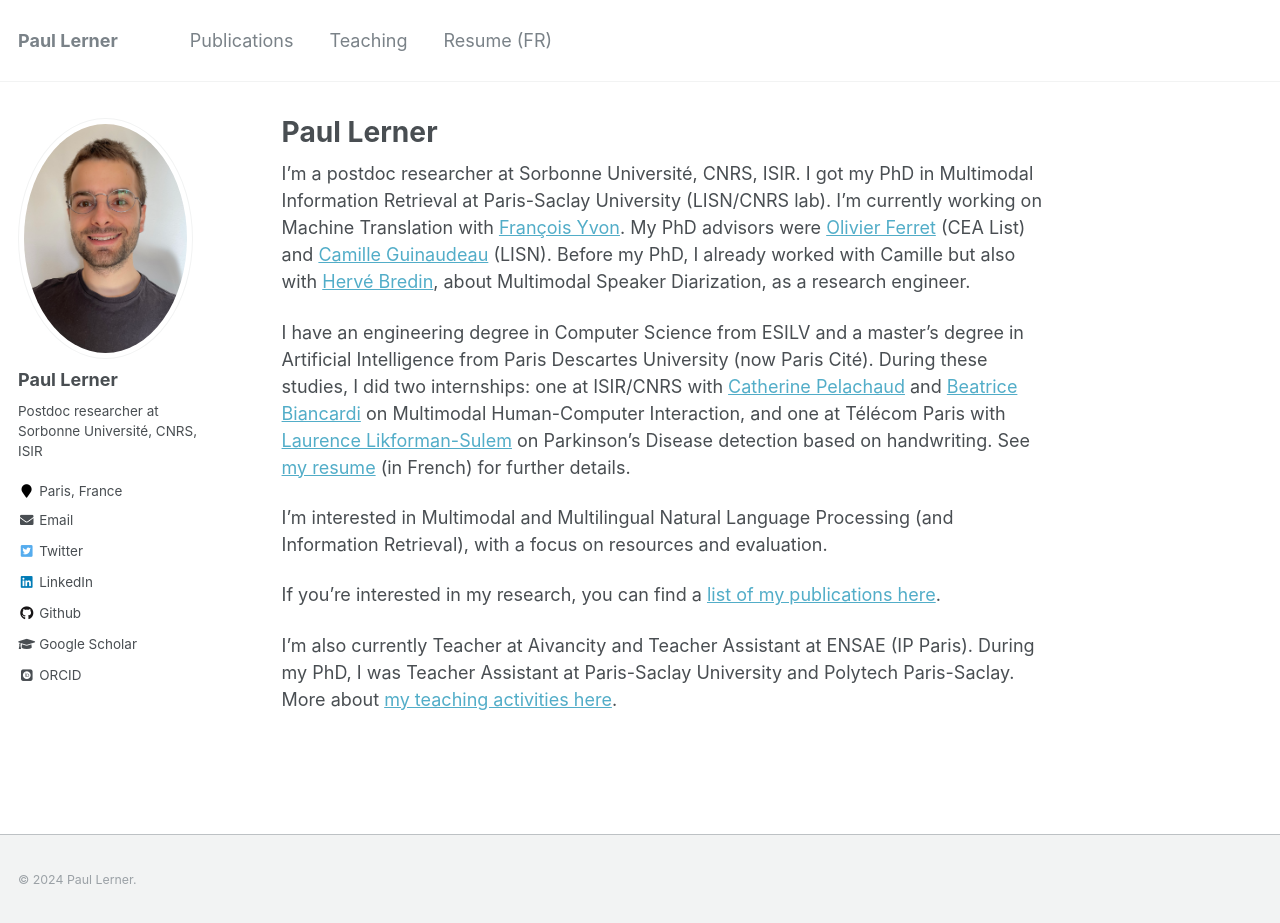
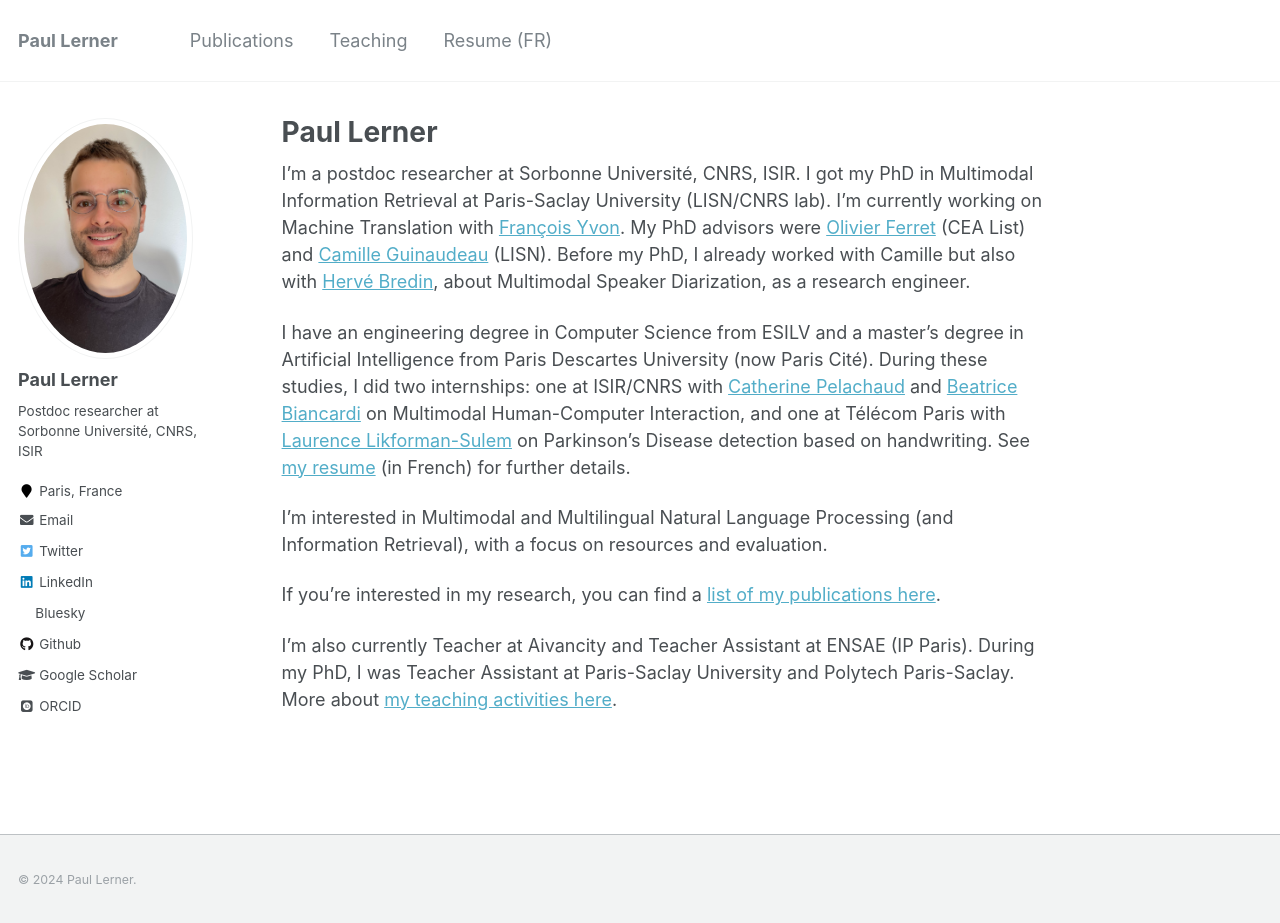
Before and after one commit to PaulLerner/PaulLerner.github.io, a Jekyll site: the page built from _pages/about.md, in a window 1280 px wide and 925 px high. Built offline with Jekyll 4.4.1, drawn with Linux system fonts in a browser that asks for light colours; some web fonts are replaced.

Commit message:
try adding bluesky based on https://github.com/search?q=repo%3Aacademicpages%2Facademicpages.github.io%20bluesky&type=code

```diff
--- a/_config.yml
+++ b/_config.yml
@@ -109,6 +109,7 @@ author:
   stackoverflow    : # http://stackoverflow.com/users/123456/username
   steam            :
   tumblr           :
+  bluesky          : "lernerp" # Replace this with you Bluesky username
   twitter          : "_lerner_paul"
   vine             :
   weibo            :
--- a/_includes/author-profile.html
+++ b/_includes/author-profile.html
@@ -64,6 +64,9 @@
       {% if author.bitbucket %}
         <li><a href="https://bitbucket.org/{{ author.bitbucket }}"><i class="fab fa-fw fa-bitbucket" aria-hidden="true"></i> Bitbucket</a></li>
       {% endif %}
+      {% if author.bluesky %}
+        <li><a href="https://bsky.app/profile/{{ author.bluesky }}"><i class="fab fa-fw fa-bluesky icon-pad-right" aria-hidden="true"></i>Bluesky</a></li>
+      {% endif %}
       {% if author.github %}
         <li><a href="https://github.com/{{ author.github }}"><i class="fab fa-fw fa-github" aria-hidden="true"></i> Github</a></li>
       {% endif %}
--- a/_sass/_utilities.scss
+++ b/_sass/_utilities.scss
@@ -184,6 +184,11 @@ body:hover .visually-hidden button {
 .social-icons {
   .fa {
     color: #000;
+  }
+
+ .fa-bluesky,
+  .fa-bluesky-square {
+    color: $bluesky-color;
   }
 
   .fa-behance,
--- a/_sass/_variables.scss
+++ b/_sass/_variables.scss
@@ -67,6 +67,7 @@ $danger-color               : #ee5f5b;
 $info-color                 : #52adc8;
 
 /* brands */
+$bluesky-color              : #1184fe;
 $behance-color              : #1769FF;
 $dribbble-color             : #ea4c89;
 $facebook-color             : #3b5998;
```
